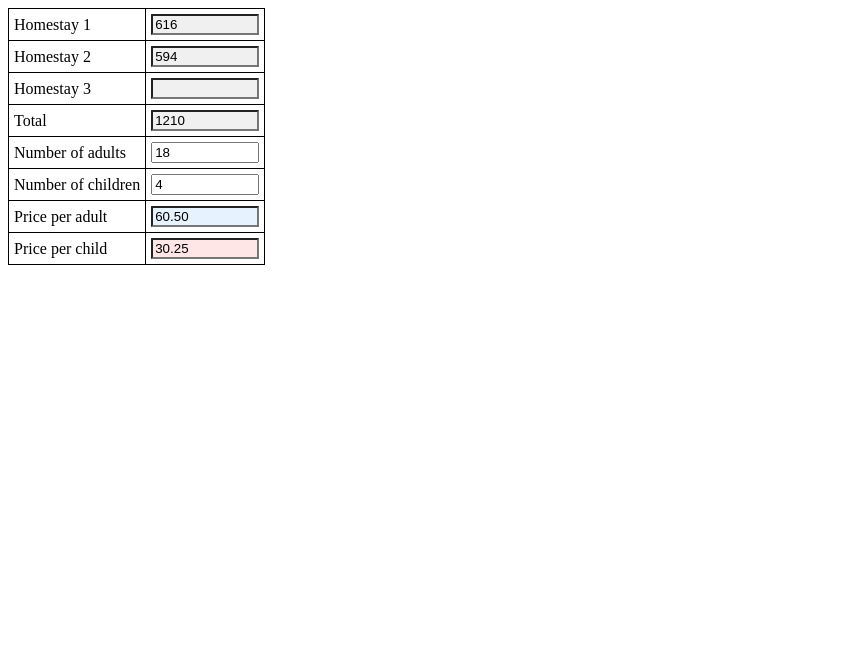
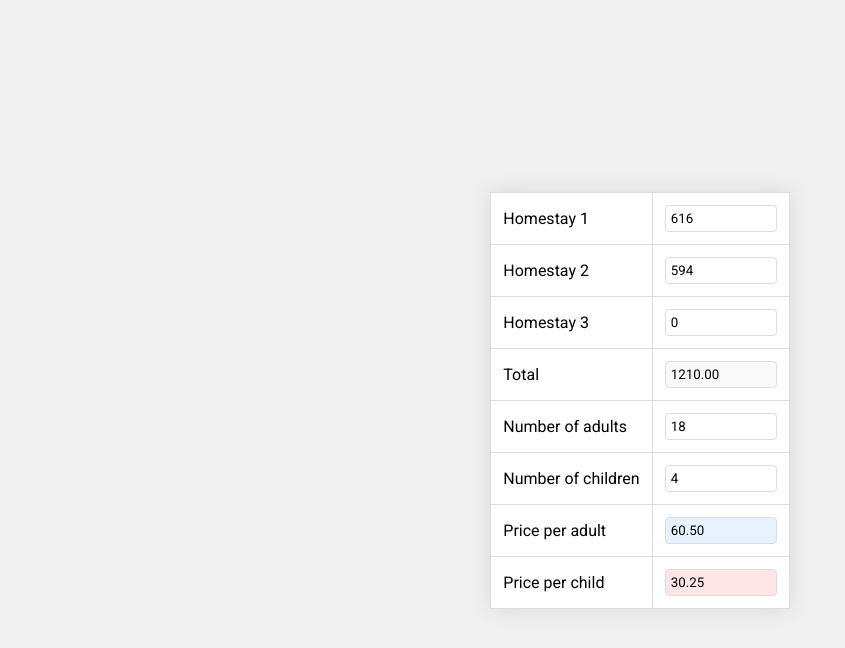
Before and after one commit to hazxone/hazxone.github.io, a plain HTML site: page index.html in a window 1280 px wide. Shown: the whole page, without its empty margins (0-845 px from the left). Drawn offline with Linux system fonts and the light colour scheme.

Commit message:
improve ui

```diff
--- a/index.html
+++ b/index.html
@@ -4,40 +4,67 @@
     <meta charset="UTF-8">
     <meta name="viewport" content="width=device-width, initial-scale=1.0">
     <title>Homestay Price Calculator</title>
+    <link href="https://fonts.googleapis.com/css2?family=Roboto:wght@300;400;700&display=swap" rel="stylesheet">
     <style>
-        table { border-collapse: collapse; }
-        td, th { border: 1px solid black; padding: 5px; }
-        input { width: 100px; }
-        .readonly { background-color: #f0f0f0; }
+        body {
+            font-family: 'Roboto', sans-serif;
+            display: flex;
+            justify-content: center;
+            align-items: center;
+            height: 100vh;
+            margin: 0;
+            background-color: #f0f0f0;
+        }
+        table {
+            border-collapse: collapse;
+            background-color: white;
+            box-shadow: 0 0 20px rgba(0,0,0,0.1);
+        }
+        td, th {
+            border: 1px solid #ddd;
+            padding: 12px;
+            text-align: left;
+        }
+        input {
+            width: 100px;
+            padding: 5px;
+            border: 1px solid #ddd;
+            border-radius: 4px;
+            font-family: 'Roboto', sans-serif;
+        }
+        .readonly {
+            background-color: #f9f9f9;
+        }
         .blue { background-color: #e6f3ff; }
         .pink { background-color: #ffe6e6; }
+        .editable { background-color: #ffffff; }
     </style>
 </head>
 <body>
     <table>
         <tr>
             <td>Homestay 1</td>
-            <td><input type="number" id="homestay1" value="616" class="readonly" readonly></td>
+            <td><input type="number" id="homestay1" value="616" onchange="calculate()"></td>
         </tr>
         <tr>
             <td>Homestay 2</td>
-            <td><input type="number" id="homestay2" value="594" class="readonly" readonly></td>
+            <td><input type="number" id="homestay2" value="594" onchange="calculate()"></td>
         </tr>
         <tr>
             <td>Homestay 3</td>
-            <td><input type="number" id="homestay3" class="readonly" readonly></td>
+            <td><input type="number" id="homestay3" value="0" onchange="calculate()" class="editable"></td>
         </tr>
         <tr>
             <td>Total</td>
-            <td><input type="number" id="total" value="1210" class="readonly" readonly></td>
+            <td><input type="number" id="total" class="readonly" readonly></td>
         </tr>
         <tr>
             <td>Number of adults</td>
-            <td><input type="number" id="adults" value="18" onchange="calculate()"></td>
+            <td><input type="number" id="adults" value="18" onchange="calculate()" class="editable"></td>
         </tr>
         <tr>
             <td>Number of children</td>
-            <td><input type="number" id="children" value="4" onchange="calculate()"></td>
+            <td><input type="number" id="children" value="4" onchange="calculate()" class="editable"></td>
         </tr>
         <tr>
             <td>Price per adult</td>
@@ -51,13 +78,17 @@
 
     <script>
         function calculate() {
-            const total = parseFloat(document.getElementById('total').value);
-            const adults = parseFloat(document.getElementById('adults').value);
-            const children = parseFloat(document.getElementById('children').value);
+            const homestay1 = parseFloat(document.getElementById('homestay1').value) || 0;
+            const homestay2 = parseFloat(document.getElementById('homestay2').value) || 0;
+            const homestay3 = parseFloat(document.getElementById('homestay3').value) || 0;
+            const total = homestay1 + homestay2 + homestay3;
+            const adults = parseFloat(document.getElementById('adults').value) || 0;
+            const children = parseFloat(document.getElementById('children').value) || 0;
 
             const priceAdult = total / (adults + (children * 0.5));
             const priceChild = priceAdult * 0.5;
 
+            document.getElementById('total').value = total.toFixed(2);
             document.getElementById('priceAdult').value = priceAdult.toFixed(2);
             document.getElementById('priceChild').value = priceChild.toFixed(2);
         }
```
